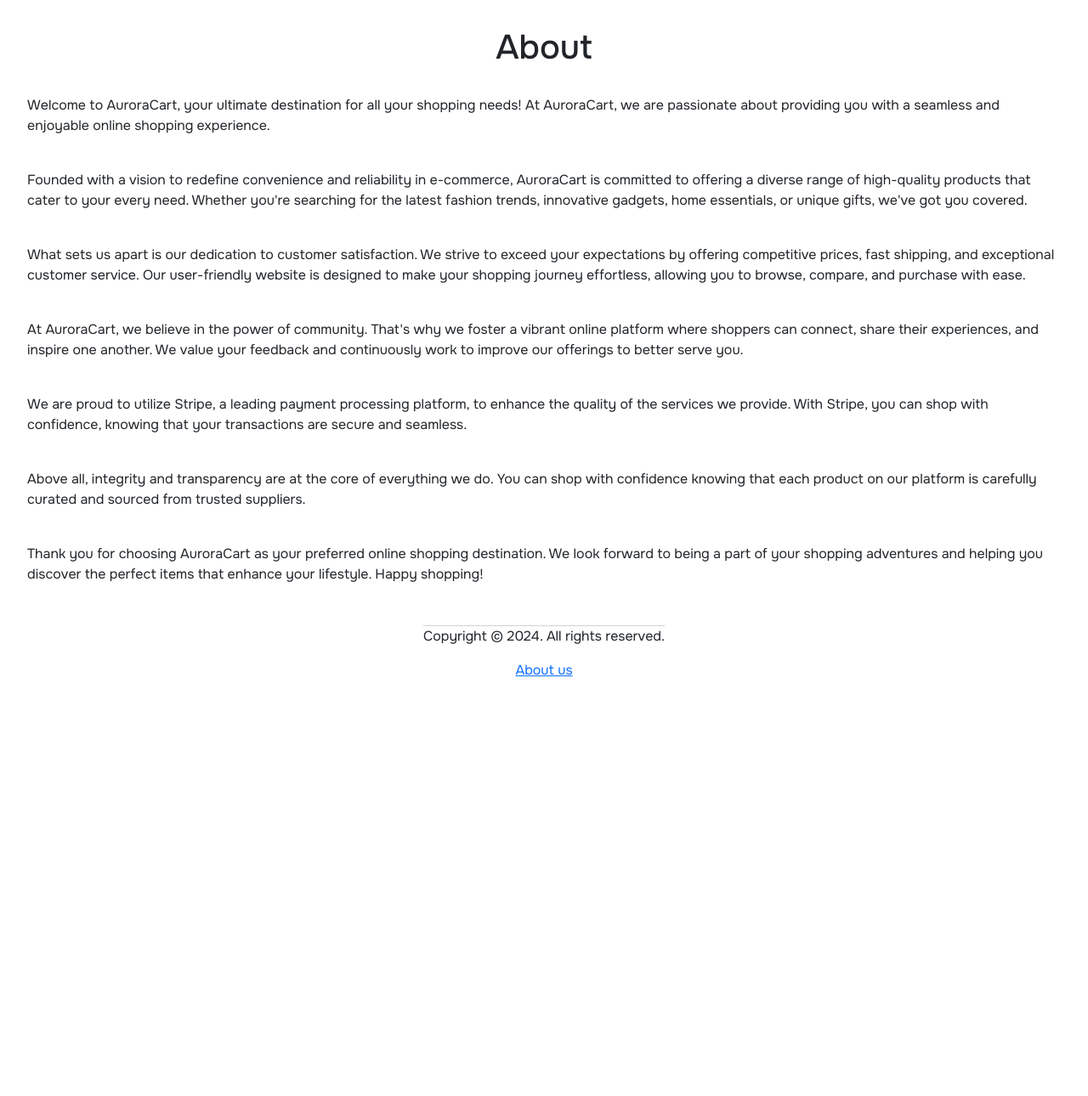
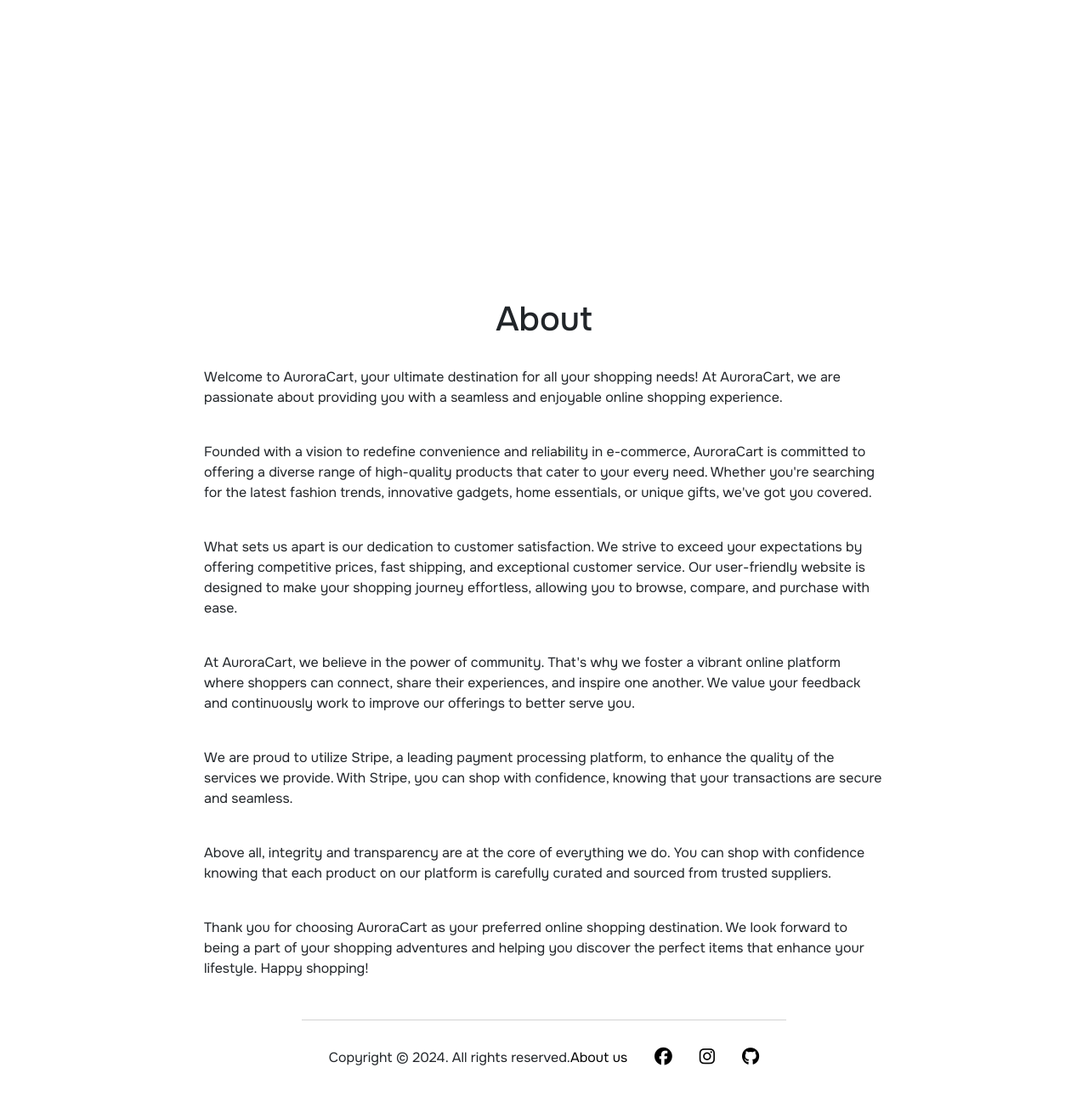
Before and after one commit to mgordilov/ecommerce, a Django app: page /about/ in a window 1280 px wide. Shown: the part 116-1406 px from the top of the page at 85% size. Before the commit the page ends 912 px from the top, so only its background shows below. Run offline with Django 5.2, Linux system fonts and the light colour scheme; some libraries are stand-ins or nearby versions.

Commit message:
Adjusting styling

```diff
--- a/ecommerce_app/static/ecommerce_app/css/style.css
+++ b/ecommerce_app/static/ecommerce_app/css/style.css
@@ -16,20 +16,20 @@
     padding: 0!important;
 }
 
-/************** HEADER **************/
-
-header nav a {
+:is(header, footer) a {
     text-decoration: none;
     color: black;
 }
 
+a:visited {
+    color: black;
+}
+
+/************** HEADER **************/
+
 header nav a:hover {
     color: cadetblue;
     transition: 0.2s;
-}
-
-a:visited {
-    color: black;
 }
 
 header img {
@@ -61,7 +61,9 @@
     place-items: center;
     justify-content: space-between;
     position: sticky;
+    top: 0;
     border-bottom: 1px solid lightgray;
+    background-color: white;
 }
 
 .header_element {
@@ -77,7 +79,22 @@
 }
 
 
-/************** LOGIN/SIGNUP **************/
+/************** ABOUT PAGE **************/
+
+.about_background {
+    height: 20rem;
+    background-image: url('https://i.ibb.co/GvxLTd4/ecommerce-background.jpg');
+    background-size: cover;
+    background-repeat: no-repeat;
+    background-position: bottom;
+}
+
+.about_page {
+    padding: 2rem 15rem;
+}
+
+
+/************** INPUT FORMS **************/
 
 .input_form {
     display: flex;
@@ -140,4 +157,28 @@
 
 footer {
     border-top: 1px solid lightgray;
+    display: flex;
+    align-items: center;
+    justify-content: space-between;
+    padding: 2rem;
 }
+
+footer p {
+    margin: 0;
+}
+
+.footer_links {
+    display: flex;
+    gap: 2rem;
+}
+
+.footer_links i {
+    font-size: 1.3rem;
+}
+
+.fa-facebook:hover {
+    color: rgb(0, 94, 188);
+}
+.fa-instagram:hover {
+    color: rgb(255, 133, 133);
+}
--- a/ecommerce_app/templates/ecommerce_app/about.html
+++ b/ecommerce_app/templates/ecommerce_app/about.html
@@ -5,7 +5,8 @@
 {% endblock %}
 
 {% block content %}
-    <div class="page_content">
+    <div class="about_background"></div>
+    <div class="about_page">
         <h1>About</h1>
         <br>
         <p>Welcome to AuroraCart, your ultimate destination for all your shopping needs! At AuroraCart, we are passionate about providing you with a seamless and enjoyable online shopping experience.</p>
--- a/ecommerce_app/templates/ecommerce_app/base.html
+++ b/ecommerce_app/templates/ecommerce_app/base.html
@@ -39,9 +39,12 @@
     {% endblock %}
 
     <footer>
-        <div class="footer">
-            <p>Copyright &copy; 2024. All rights reserved.</p>
+        <p>Copyright &copy; 2024. All rights reserved.</p>
+        <div class="footer_links">
             <a href="{% url 'about' %}">About us</a>
+            <a href="https://www.facebook.com/mgordilov" target="_blank"><i class="fa-brands fa-facebook"></i></a>
+            <a href="https://www.instagram.com/m.gordilov" target="_blank"><i class="fa-brands fa-instagram"></i></a>
+            <a href="https://github.com/mgordilov" target="_blank"><i class="fa-brands fa-github"></i></a>
         </div>
     </footer>
 
```
